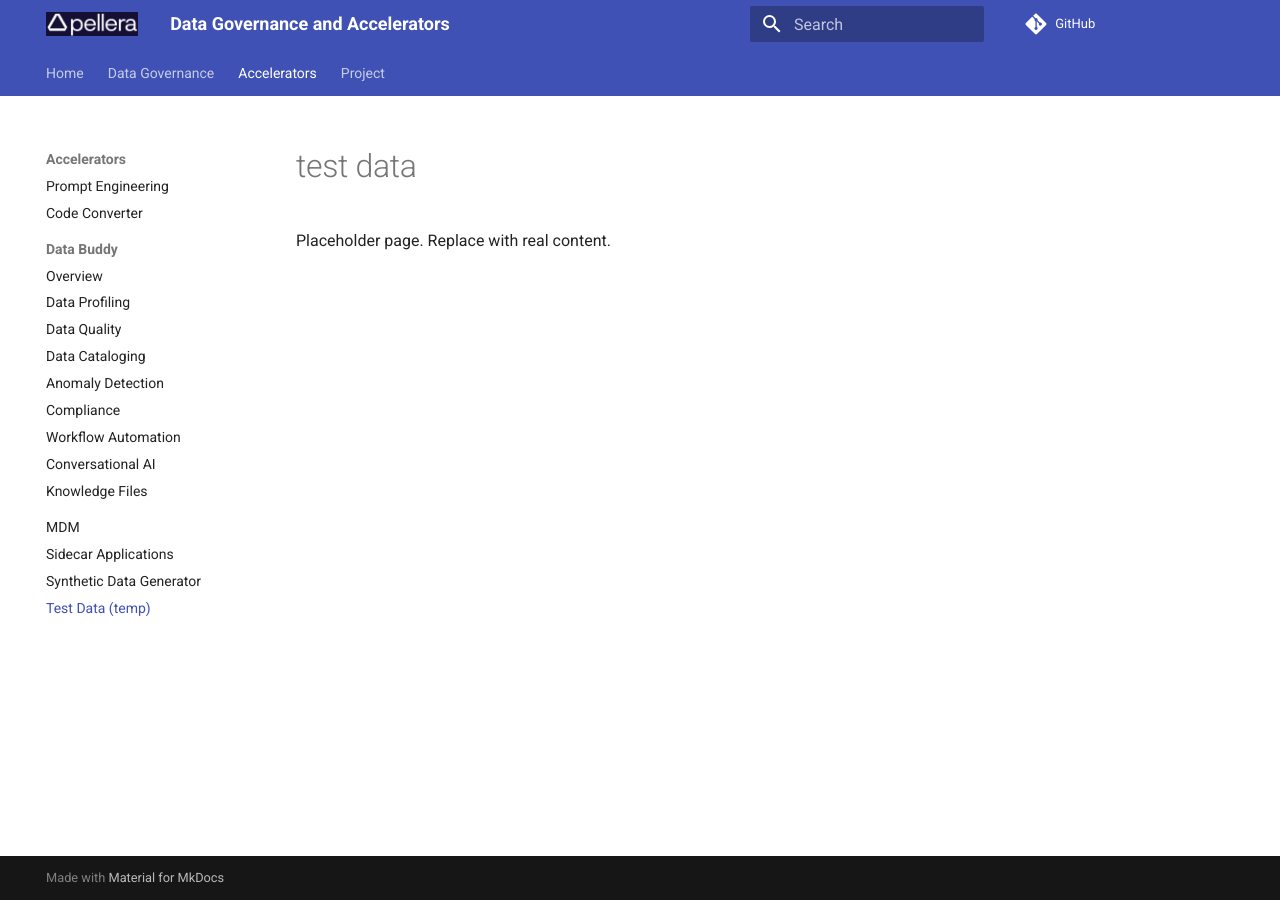
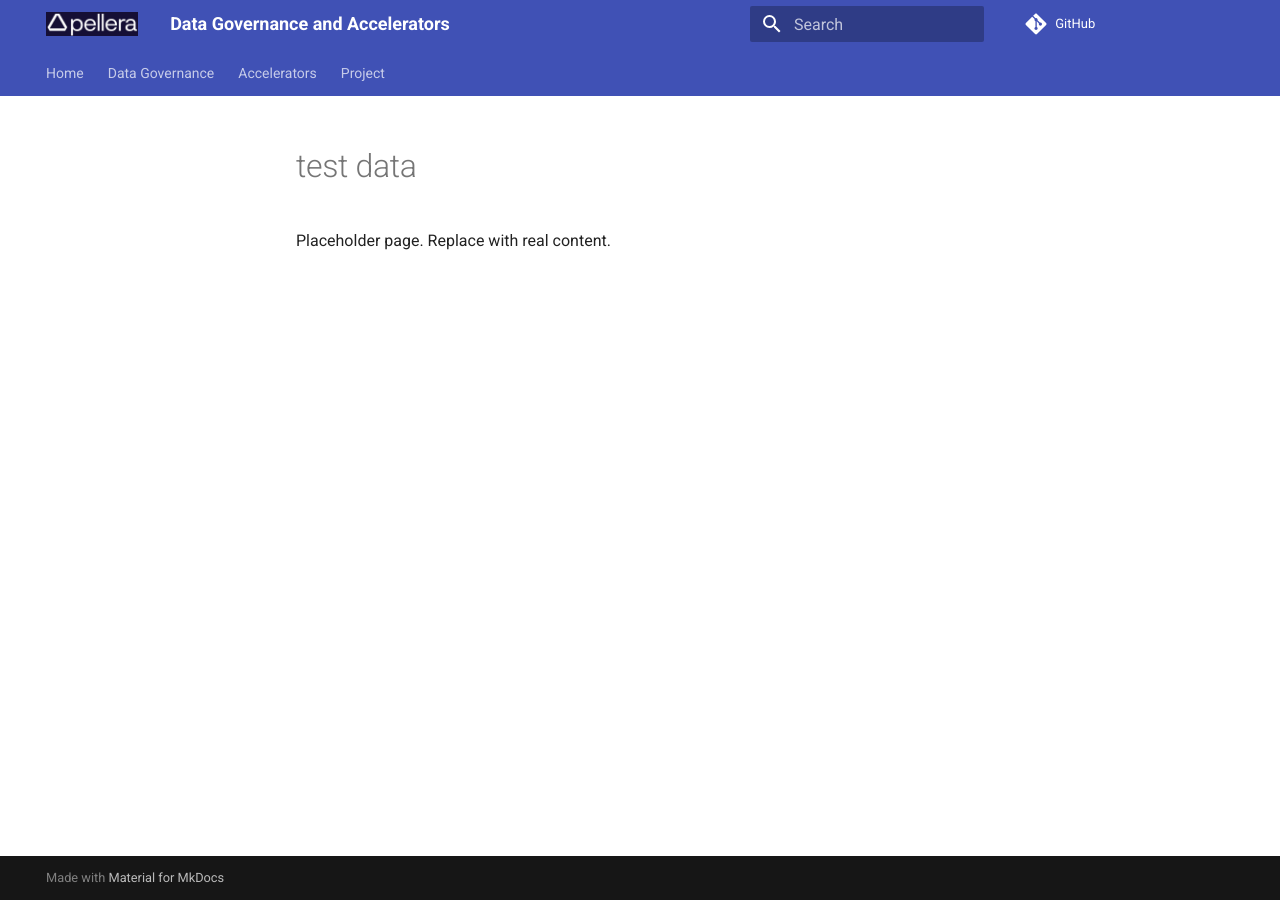
Before and after one commit to mokhayesh/aldin-accelerators, an MkDocs documentation site: the page built from docs/test-data/index.md, in a window 1280 px wide. Built offline with MkDocs 1.6.1 and Material for MkDocs 9.7.7, drawn with Linux system fonts in a browser that asks for light colours; comment, search, counter and statistics services are not loaded; some of the changed lines change nothing that is shown.

Commit message:
mainbuttons

```diff
--- a/mkdocs.yml
+++ b/mkdocs.yml
@@ -1,7 +1,6 @@
 site_name: Data Governance and Accelerators
 repo_url: https://github.com/SalahMokhayesh/accelerators
 docs_dir: docs
-# strict mode is enabled by your build command (mkdocs build --strict)
 
 theme:
   name: material
@@ -19,9 +18,7 @@
   - styles.css
 
 plugins:
-  - search
-  - git-revision-date-localized:
-      fallback_to_build_date: true
+  - search   # ← removed git-revision-date-localized to avoid missing-plugin error
 
 markdown_extensions:
   - admonition
@@ -47,7 +44,7 @@
       - Overview: data-governance/index.md
       - Assessment Questions: data-governance/assessment.md
   - Accelerators:
-      - Prompt Engineering: prompt-engineering/index.md    # ← new
+      - Prompt Engineering: prompt-engineering/index.md
       - Code Converter: code-converter/index.md
       - Data Buddy:
           - Overview: data-buddy/index.md
@@ -62,7 +59,9 @@
       - MDM: mdm/index.md
       - Sidecar Applications: sidecar-applications/index.md
       - Synthetic Data Generator: synthetic-data-generator/index.md
-      - Test Data (temp): test-data/index.md   # Remove this after deleting docs/test-data/
+      # If docs/test-data/ still exists and you use --strict, keep the next line.
+      # Remove it after you delete that folder.
+      # - Test Data (temp): test-data/index.md
   - Project:
       - Contributing: contributing.md
       - Changelog: changelog.md
```
